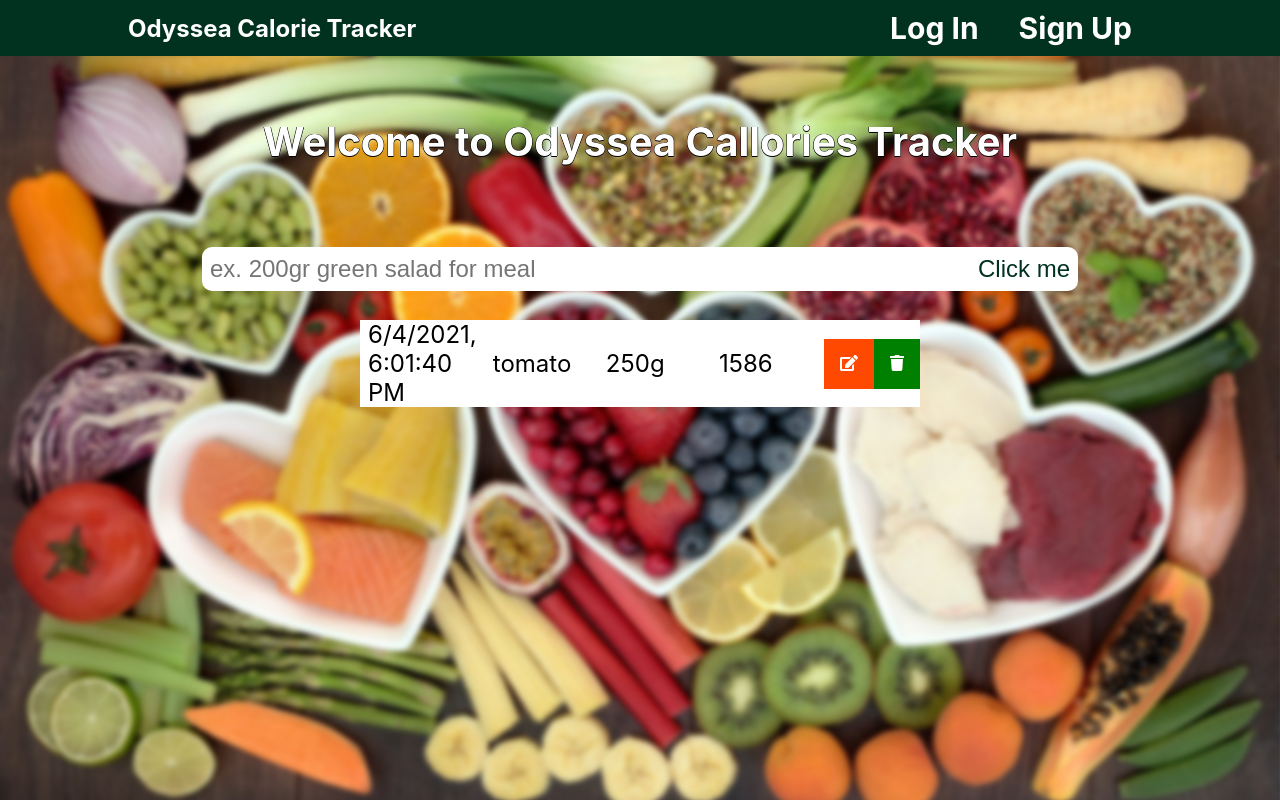
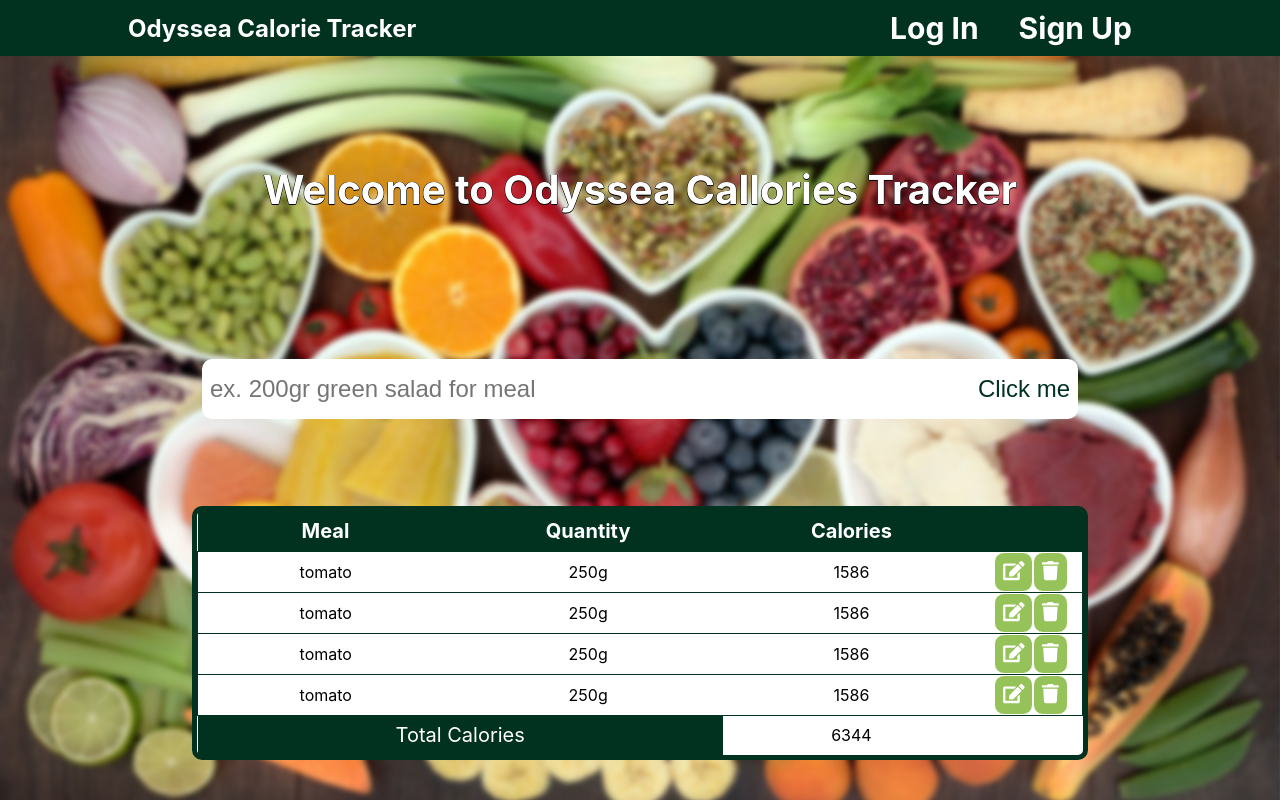
Before and after one commit to SkartadosTheodoros/Odyssea-Calorie-Tracker, a React (Create React App) app: page / in a window 1280 px wide. Built offline with nearby package versions, Linux system fonts and the light colour scheme.

Commit message:
Refactor: Remove Calories Entry component and replace it with a Table

```diff
--- a/src/App.js
+++ b/src/App.js
@@ -13,13 +13,35 @@ function App() {
       date: new Date().toLocaleString(),
       meal: "tomato",
       quantity: "250g",
-      calories: "1586"
+      calories: 1586
+    },
+    {
+      id: 2,
+      date: new Date().toLocaleString(),
+      meal: "tomato",
+      quantity: "250g",
+      calories: 1586
+    },
+    {
+      id: 3,
+      date: new Date().toLocaleString(),
+      meal: "tomato",
+      quantity: "250g",
+      calories: 1586
+    },
+    {
+      id: 4,
+      date: new Date().toLocaleString(),
+      meal: "tomato",
+      quantity: "250g",
+      calories: 1586
     }
   ]
 
   //Add new entry
   const [data, setData] = useState(startData)
   const addEntryHandler = (entry) => {
+
 
     if (entry.meal.trim().length === 0) {
       setError("Meal is mandatory")
@@ -32,7 +54,7 @@ function App() {
       date: entry.date,
       meal: entry.meal,
       quantity: "100gr",
-      calories: "1000kcal"
+      calories: 1000
     }
 
     setData((data) => { return [...data, newEntry] })
--- a/src/components/CaloriesInput/CaloriesInput.css
+++ b/src/components/CaloriesInput/CaloriesInput.css
@@ -1,7 +1,7 @@
 .add-entry {
   display: grid;
   grid-template-rows: 2fr 1fr;
-  height: 32vh;
+  height: 50vh;
 }
 
 .add-entry-title {
@@ -25,16 +25,16 @@
 .add-entry-input input {
   color: var(--color);
   font-size: 1.5rem;
-  padding: 0.5rem;
   border: none;
   border-radius: 10px 0px 0px 10px;
   width: 40vw;
+  padding: 1.2rem  0.5rem;
 }
 
 .add-entry-input button {
   color: var(--color);
   background: white;
-  padding: 0.5rem;
+  padding: 1.2rem  0.5rem;
   font-size: 1.5rem;
   white-space: nowrap;
   border: none;
@@ -55,6 +55,11 @@
 }
 
 @media screen and (max-width: 1280px) {
+  .add-entry-input input,
+  .add-entry-input button  {
+    padding: 1rem  0.5rem;
+  }
+
   .add-entry-input input {
     width: 60vw;
   }
@@ -77,5 +82,4 @@
     padding-top: 0.8rem;
     padding-bottom: 0.8rem;
   }
-
 }
--- a/src/components/CaloriesInput/CaloriesInput.js
+++ b/src/components/CaloriesInput/CaloriesInput.js
@@ -26,7 +26,7 @@ const CaloriesInput = (props) => {
 
         const newEntry = {
             id: uuidv4(),
-            date: new Date(),
+            date: new Date().toString(),
             type: type,
             meal: tempInput
         }
--- a/src/components/CaloriesList/Calories.css
+++ b/src/components/CaloriesList/Calories.css
@@ -1,10 +1,37 @@
-.calories {
+.calories{
   display: flex;
   justify-content: center;
   align-items: center;
+  padding-top:50px ;
 }
 
 .calories-list {
-  width: 45vw;
-  list-style: none;
+  background-color: white;
+  border: 5px solid var(--color);
+  border-radius: 10px;
+  width:50vw;
 }
+
+@media screen and (max-width: 1680px) {
+  .calories-list{
+    width: 58vw;
+  }
+}
+
+@media screen and (max-width: 1280px) {
+  .calories-list{
+    width: 70vw;
+  }
+}
+
+@media screen and (max-width: 980px) {
+  .calories-list{
+    width: 85vw;
+  }
+}
+
+@media screen and (max-width: 736px) {
+  .calories-list{
+    width: 95vw;
+  }
+}
--- a/src/components/CaloriesList/Calories.js
+++ b/src/components/CaloriesList/Calories.js
@@ -7,8 +7,6 @@ const Calories = (props) => {
             <div className="calories-list">
                 <CaloriesList data={props.data} />
             </div>
-
-
         </div>
     )
 }
--- a/src/components/CaloriesList/CaloriesEntry.css
+++ /dev/null
@@ -1,31 +0,0 @@
-.calories-entry {
-  margin: 0.5rem;
-  background: white;
-  color: black;
-  font-size: 1.5rem;
-  display: flex;
-  justify-content: space-between;
-  align-items: center;
-}
-
-.calories-entry-date,
-.calories-entry-meal,
-.calories-entry-quantity,
-.calories-entry-calories {
-  padding: 0 0.5rem;
-  flex: 1;
-}
-
-.edit-button,
-.delete-button {
-  background: rgb(255, 72, 0);
-  color: white;
-  border: none;
-  padding: 1rem;
-  font-size: 1rem;
-  cursor: pointer;
-}
-
-.delete-button {
-  background-color: green;
-}
--- a/src/components/CaloriesList/CaloriesEntry.js
+++ /dev/null
@@ -1,24 +0,0 @@
-import { FontAwesomeIcon } from "@fortawesome/react-fontawesome";
-import { faEdit, faTrash } from "@fortawesome/free-solid-svg-icons";
-import "./CaloriesEntry.css";
-
-const CaloriesEntry = (props) => {
-    console.log(props.meal)
-
-    return (
-        <div className="calories-entry">
-            <div className="calories-entry-date">{props.date}</div>
-            <div className="calories-entry-meal">{props.meal}</div>
-            <div className="calories-entry-quantity">{props.quantity}</div>
-            <div className="calories-entry-calories">{props.calories}</div>
-            <button className="edit-button" onClick={props.edit}>
-                <FontAwesomeIcon icon={faEdit} />
-            </button>
-            <button className="delete-button" onClick={props.delete}>
-                <FontAwesomeIcon icon={faTrash} />
-            </button>
-        </div>
-    )
-}
-
-export default CaloriesEntry
--- a/src/components/CaloriesList/CaloriesList.css
+++ b/src/components/CaloriesList/CaloriesList.css
@@ -0,0 +1,53 @@
+.calories-list-table {
+  border-collapse: collapse;
+  text-align: center;
+  width: 100%;
+}
+
+.calories-list-table thead {
+  background-color: var(--color);
+  color: white;
+  font-size: 20px;
+  height: 5vh;
+}
+
+.calories-list-table tbody tr{
+  border: solid var(--color) 1px;
+  height: 5vh;
+}
+
+.calories-list-table td:nth-child(1) {
+  width: 20vw;
+}
+
+.calories-list-table td:nth-child(4) {
+  width: 8vw;
+}
+
+.calories-list-table tfoot {
+  height: 5vh;
+}
+
+.calories-list-table tfoot td:nth-child(1){
+  background-color: var(--color);
+  color: white;
+  font-size: 20px;
+}
+
+.calories-entry-buttons {
+  display: flex;
+  justify-content: center;
+  align-items: center;
+  width: auto;
+}
+
+.edit-button,
+.delete-button {
+  background: var(--colorlight);
+  border: solid white 1px;
+  border-radius: 10px;
+  font-size: 1.2rem;
+  color: white;
+  padding: 0.50rem;
+  cursor: pointer;
+}
--- a/src/components/CaloriesList/CaloriesList.js
+++ b/src/components/CaloriesList/CaloriesList.js
@@ -1,20 +1,59 @@
+import { FontAwesomeIcon } from "@fortawesome/react-fontawesome";
+import { faEdit, faTrash } from "@fortawesome/free-solid-svg-icons";
 import "./CaloriesList.css"
-import CaloriesEntry from "./CaloriesEntry"
 
 const CaloriesList = (props) => {
-    console.log(props.data)
+    let totalCalories = 0;
+
+    const renderTableData = () => {
+        return props.data.map((item) => {
+
+            totalCalories += item.calories
+
+            return (
+                <tr key={item.id}>
+                    {/* <td>{item.date}</td> */}
+                    <td>{item.meal}</td>
+                    <td>{item.quantity}</td>
+                    <td>{item.calories}</td>
+                    <td>
+                        <div className="calories-entry-buttons">
+                            <button className="edit-button" onClick={props.edit}>
+                                <FontAwesomeIcon icon={faEdit} />
+                            </button>
+                            <button className="delete-button" onClick={props.delete}>
+                                <FontAwesomeIcon icon={faTrash} />
+                            </button>
+                        </div>
+                    </td>
+                </tr>
+            )
+        })
+    }
 
     return (
-        props.data.map((item) => {
-            return (
-                <CaloriesEntry
-                    key={item.id}
-                    date={item.date}
-                    meal={item.meal}
-                    quantity={item.quantity}
-                    calories={item.calories}
-                />)
-        }))
+        <table className="calories-list-table">
+            <thead>
+                <tr>
+                    {/* <th>Date</th> */}
+                    <th>Meal</th>
+                    <th>Quantity</th>
+                    <th>Calories</th>
+                    <th></th>
+                </tr>
+            </thead>
+            <tbody>
+                {renderTableData()}
+            </tbody>
+            <tfoot>
+                <tr>
+                    <td colspan="2">Total Calories</td>
+                    <td>{totalCalories}</td>
+                </tr>
+            </tfoot>
+        </table>
+
+    )
 }
 
 export default CaloriesList
```
